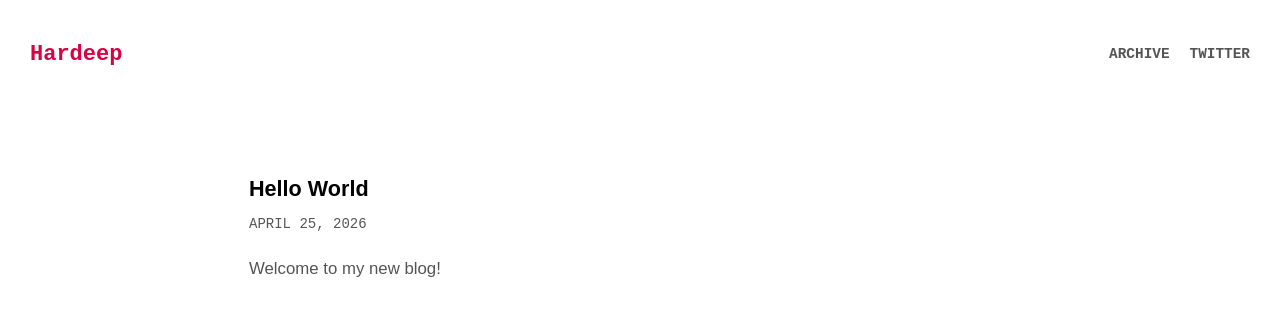
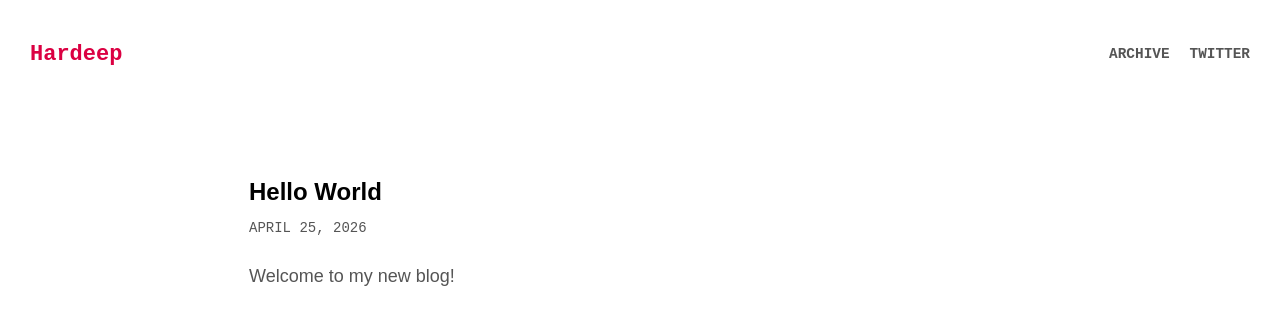
Before and after one commit to xhardeep/xhardeep.github.io, an Astro site: page / in a window 1280 px wide. Built offline with nearby package versions, Linux system fonts and the light colour scheme; Astro itself is replaced by a stand-in of ours.

Commit message:
desktop mode fix

```diff
--- a/src/styles/global.css
+++ b/src/styles/global.css
@@ -35,7 +35,7 @@ body {
   background-color: var(--wp--preset--color--background);
   color: var(--wp--preset--color--foreground);
   font-family: var(--wp--preset--font-family--libre-franklin);
-  font-size: 1.05rem;
+  font-size: 1.125rem;
   line-height: 1.8;
   margin: 0;
   padding: 0;
@@ -135,6 +135,18 @@ a:hover {
 }
 
 @media (max-width: 768px) {
+  body {
+    font-size: 1.05rem;
+  }
+
+  .post-title {
+    font-size: 2.25rem;
+  }
+
+  .post-item-title {
+    font-size: 1.35rem;
+  }
+
   .site-header {
     padding: 20px 0;
     border-bottom: 1px solid rgba(255, 255, 255, 0.1);
@@ -184,7 +196,7 @@ a:hover {
 }
 
 .post-item-title {
-  font-size: 1.35rem;
+  font-size: var(--wp--preset--font-size--medium);
   margin: 0 0 10px 0;
 }
 
@@ -213,7 +225,7 @@ a:hover {
 }
 
 .post-title {
-  font-size: 2.5rem;
+  font-size: 3rem;
   line-height: 1.1;
   margin: 10px 0;
 }
```
